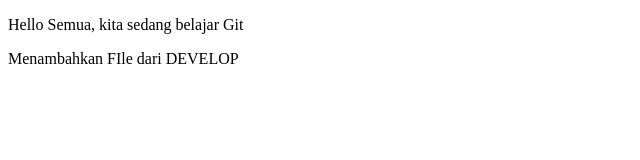
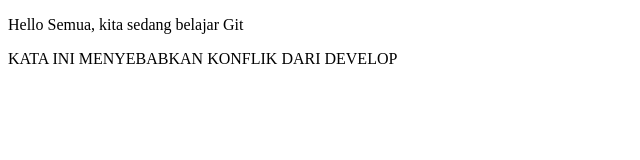
Before and after one commit to ebyantoo/do-git, a plain HTML site: page index.html in a window 1280 px wide. Shown: the whole page, without its empty margins (0-640 px from the left). Drawn offline with Linux system fonts and the light colour scheme.

Commit message:
[erbi] - konflik dari develop

```diff
--- a/index.html
+++ b/index.html
@@ -6,6 +6,5 @@
 </head>
 <body>
 <p>Hello Semua, kita sedang belajar Git</p>
-<p> Menambahkan FIle dari DEVELOP</p>
-</body>
+<p>KATA INI MENYEBABKAN KONFLIK DARI DEVELOP</body>
 </html>
```
